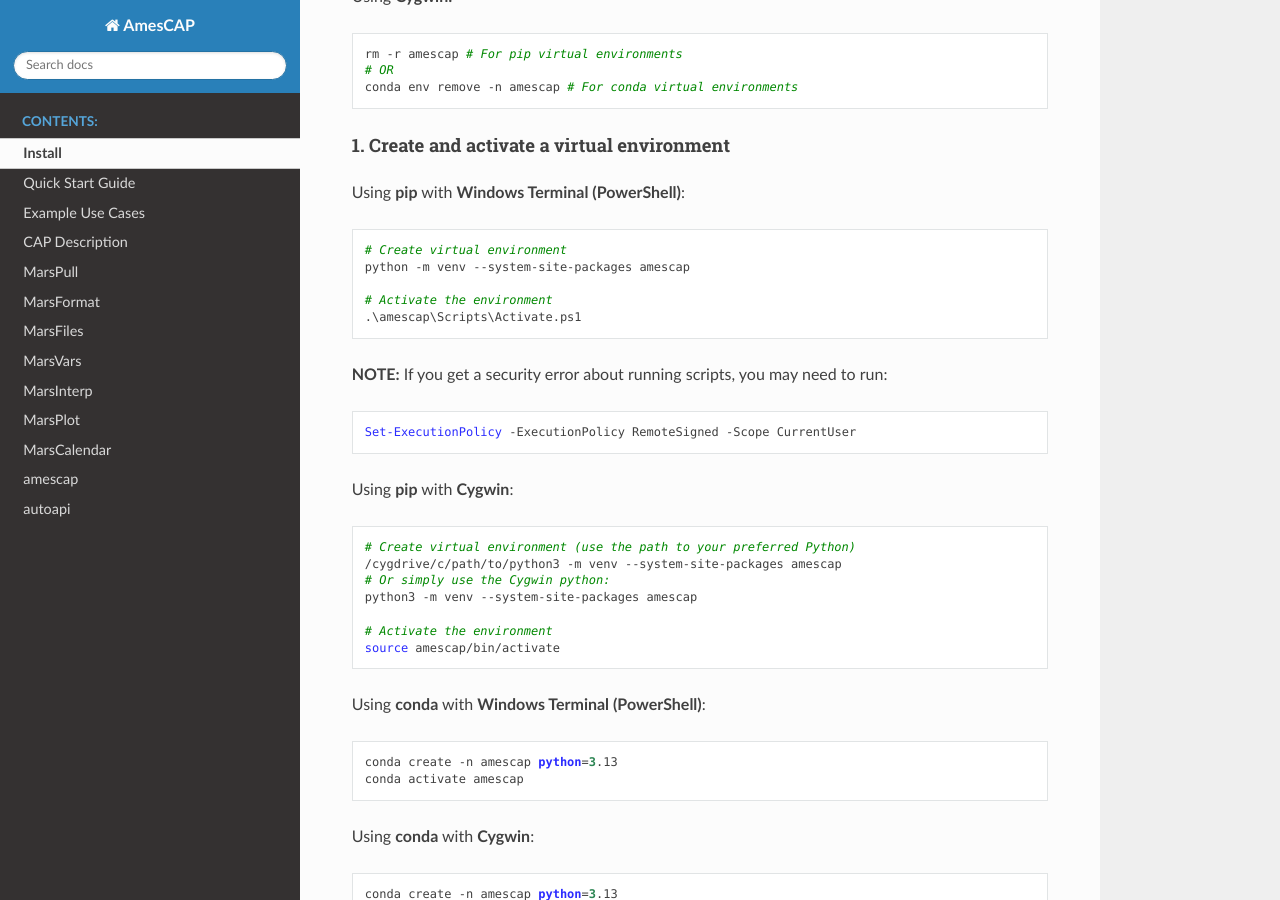
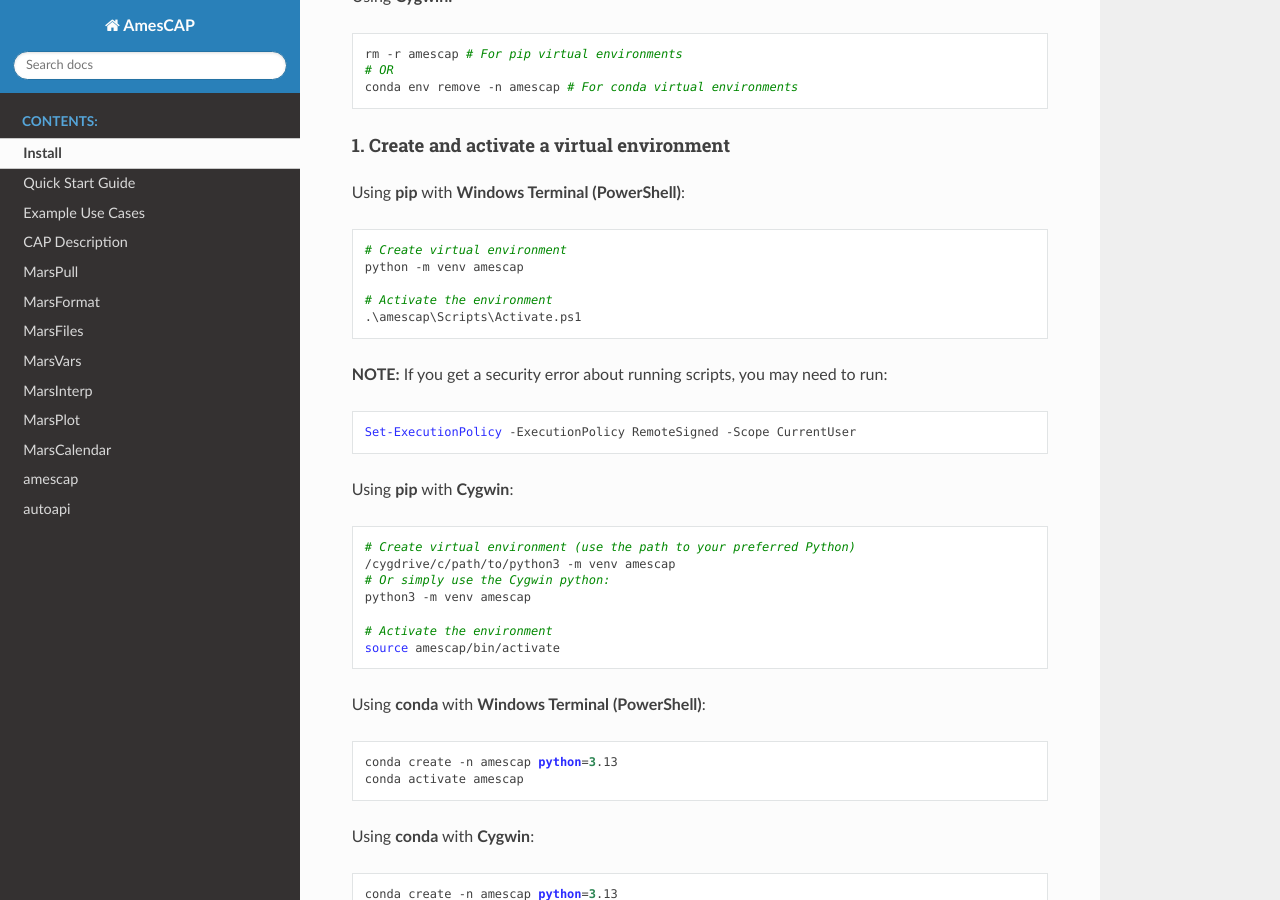
Before and after one commit to NASA-Planetary-Science/AmesCAP, a Sphinx documentation site: the page built from docs/source/installation.rst, in a window 1280 px wide and 900 px high, scrolled down 3438 px. Built offline with Sphinx 7.4.7 and the Read the Docs theme 3.1.0, drawn with Linux system fonts in a browser that asks for light colours; some of the changed text lies outside the part shown.

```diff
--- a/docs/source/installation.rst
+++ b/docs/source/installation.rst
@@ -50,7 +50,7 @@ Choose either pip or conda to create your virtual environment:
 
 .. code-block:: bash
 
-   /Users/username/path/to/preferred/python3 -m venv --system-site-packages amescap
+   /Users/username/path/to/preferred/python3 -m venv amescap
 
    source amescap/bin/activate.csh # For CSH/TCSH
    # OR
@@ -175,7 +175,7 @@ Using **pip** with **Windows Terminal (PowerShell)**:
 .. code-block:: powershell
 
    # Create virtual environment
-   python -m venv --system-site-packages amescap
+   python -m venv amescap
 
    # Activate the environment
    .\amescap\Scripts\Activate.ps1
@@ -191,9 +191,9 @@ Using **pip** with **Cygwin**:
 .. code-block:: bash
 
    # Create virtual environment (use the path to your preferred Python)
-   /cygdrive/c/path/to/python3 -m venv --system-site-packages amescap
+   /cygdrive/c/path/to/python3 -m venv amescap
    # Or simply use the Cygwin python:
-   python3 -m venv --system-site-packages amescap
+   python3 -m venv amescap
 
    # Activate the environment
    source amescap/bin/activate
@@ -317,7 +317,7 @@ If you have a **pre-existing** virtual environment holding CAP, we recommend you
 
 .. code-block:: bash
 
-   python3 -m venv --system-site-packages amescap
+   python3 -m venv amescap
 
    source amescap/bin/activate.csh # For CSH/TCSH
    # OR
```
Also changed, not shown: 1 other file.
